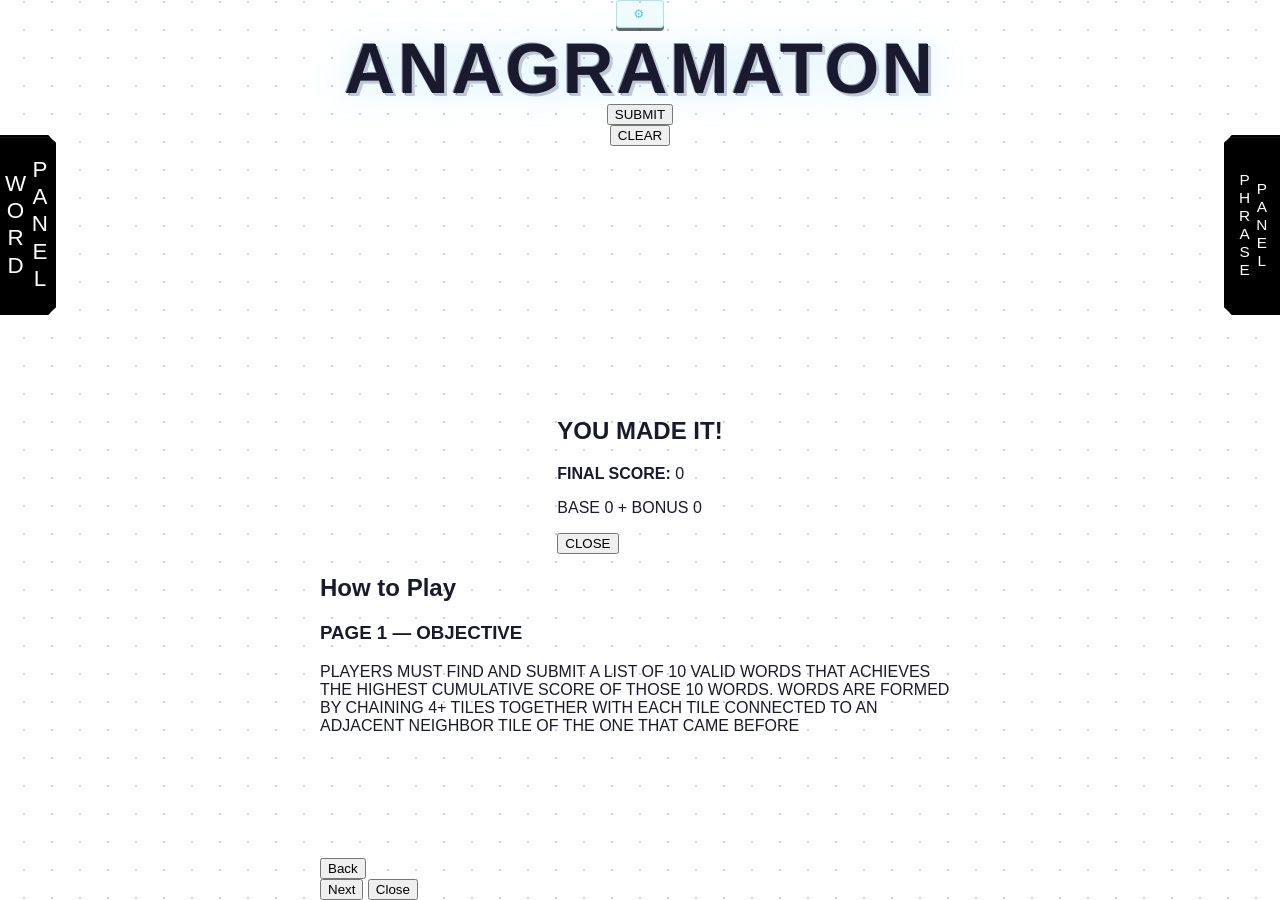
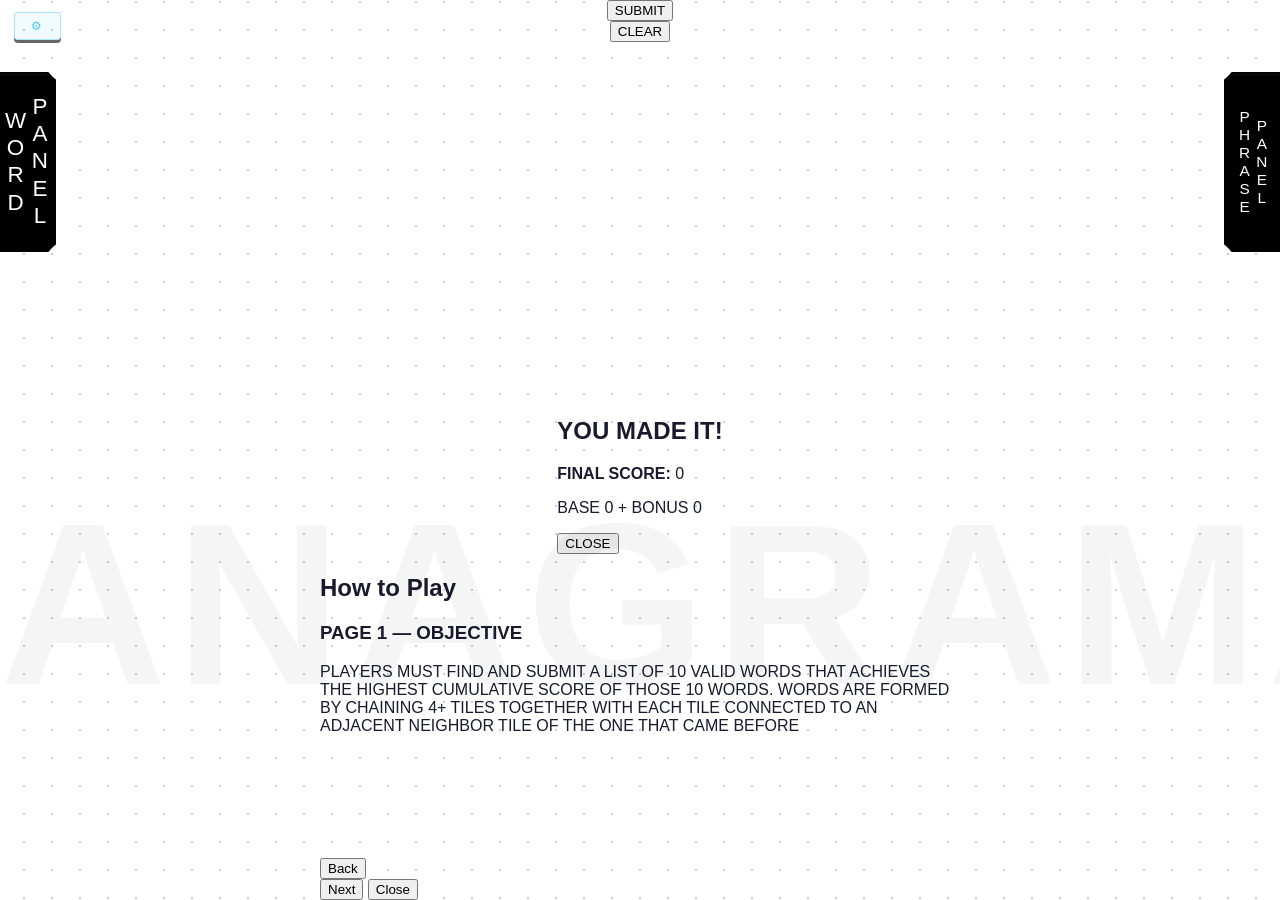

Fix layout issues: fixed-position title/buttons, board fills viewport, no scroll

--- a/style.css
+++ b/style.css
@@ -294,6 +294,7 @@ html, body {
   margin: 0;
   padding: 0;
   height: 100dvh;
+  max-height: 100dvh;
   min-height: 100vh;
   width: 100vw;
   overflow: hidden;
@@ -303,8 +304,8 @@ body {
   display: flex;
   flex-direction: column;
   align-items: center;
-  justify-content: flex-start;
-  min-height: 100dvh;
+  justify-content: center;
+  height: 100dvh;
   background-color: #ffffff;
   background-image: radial-gradient(circle, #c8cfd8 1px, transparent 1px);
   background-size: 28px 28px;
@@ -318,48 +319,38 @@ body[data-theme="dark"] {
   background-size: 28px 28px;
 }
 
-/* Title */
+/* Title — fixed background watermark, completely out of layout flow */
 #game-title {
+  position: fixed;
+  top: 50%;
+  left: 50%;
+  transform: translate(-50%, -50%);
+  width: 100vw;
+  text-align: center;
   font-family: 'Black Han Sans', sans-serif;
-  font-size: clamp(2.4rem, 5.5vw, 4.8rem);
-  letter-spacing: 0.04em;
+  font-size: clamp(5rem, 18vw, 22vw);
   font-weight: 900;
+  letter-spacing: 0.04em;
   color: var(--title-stroke);
-  -webkit-text-stroke: 0;
-  text-shadow: none;
-  filter:
-    drop-shadow(3px 3px 0px #c0c8d8)
-    drop-shadow(-1px -1px 0px #8090b0)
-    drop-shadow(0 0 18px rgba(76, 201, 240, 0.22));
-  user-select: none;
+  opacity: 0.045;
   pointer-events: none;
-  margin: 6px 0 0;
-  flex-shrink: 0;
+  z-index: 0;
+  white-space: nowrap;
+  user-select: none;
   line-height: 1;
 }
 
 body[data-theme="dark"] #game-title {
-  filter:
-    drop-shadow(3px 3px 0px #1e2a3a)
-    drop-shadow(-1px -1px 0px #4a6080)
-    drop-shadow(0 0 28px rgba(76, 201, 240, 0.45));
+  opacity: 0.055;
 }
 
-/* Controls row (MENU + LVL side by side under title) */
-#hx-controls-row {
-  display: flex;
-  align-items: center;
-  justify-content: center;
-  gap: 8px;
-  flex-shrink: 0;
-  margin: 4px 0 2px;
-  position: relative;
-  z-index: 1100;
-}
-
-/* Settings wrap stays as a relative container for the dropdown */
+/* Settings wrap — fixed top-left corner button */
 #settings-wrap {
-  position: relative;
+  position: fixed;
+  top: 12px;
+  left: 14px;
+  right: auto;
+  z-index: 1100;
 }
 
 /* MENU button — styled rectangle, no clip-path */
@@ -395,8 +386,8 @@ body[data-theme="dark"] #game-title {
 #settings-menu {
   position: absolute;
   top: calc(100% + 8px);
-  left: 50%;
-  transform: translateX(-50%);
+  left: 0;
+  transform: none;
   min-width: 200px;
   background: #1a1a2e;
   border: 2px solid #4cc9f0;
@@ -440,8 +431,12 @@ body[data-theme="dark"] #game-title {
   #settings-menu button { font-size: 0.75rem; padding: 9px 12px; }
 }
 
-/* LVL button — purple accent, rectangle, hidden outside hexacore */
+/* LVL button — purple accent, rectangle, fixed top-right corner, hidden outside hexacore */
 #hx-lvl-btn {
+  position: fixed;
+  top: 12px;
+  right: 14px;
+  z-index: 1100;
   font-family: 'Turret Road', system-ui, sans-serif;
   font-size: clamp(0.58rem, 1.3vw, 0.74rem);
   font-weight: 900;
@@ -487,7 +482,7 @@ body.hx-active #hx-lvl-btn {
   flex-direction: column;
   align-items: center;
   gap: 5px;
-  padding: 4px 12px 10px;
+  padding: 4px 12px 8px;
   width: 100%;
   z-index: 1;
 }
@@ -633,7 +628,13 @@ body.hx-active #hx-lvl-btn {
 }
 
 /* Grid Container */
-#hex-grid { touch-action: none; }
+#hex-grid {
+  touch-action: none;
+  max-height: 100%;
+  max-width: 100%;
+  width: auto;
+  height: auto;
+}
 #game-container {
   flex: 1 1 auto;
   min-height: 0;
@@ -1173,7 +1174,7 @@ details#merged-words-details > summary {
    ========================================= */
 .side-toggle {
   position: fixed;
-  top: clamp(110px, 15vh, 160px);
+  top: clamp(50px, 8vh, 80px);
   padding: 0;
   border: 2.5px solid var(--side-toggle-border);
   background: var(--side-toggle-bg);
